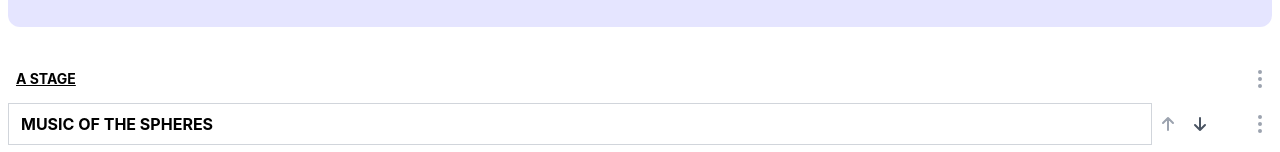
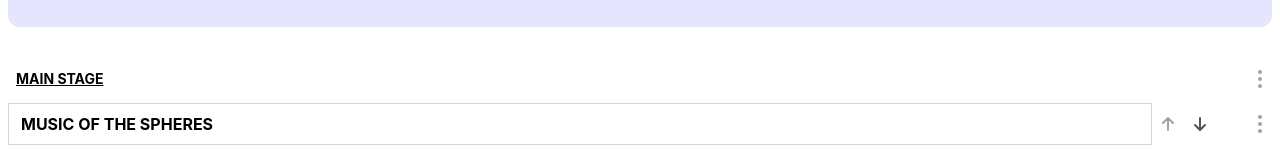
Before and after one commit to wouter173/coldplayxtra-setlist, a Next.js app: page /editor in a window 1280 px wide. Shown: the part 371-523 px from the top of the page. Built offline with nearby package versions, Linux system fonts and the light colour scheme.

Commit message:
rename 'A Stage' 'Main Stage'

```diff
--- a/src/data/template.ts
+++ b/src/data/template.ts
@@ -3,7 +3,7 @@
 export const template = () => [
   {
     id: GenerateID(),
-    name: 'A Stage',
+    name: 'Main Stage',
     songs: [
       { id: GenerateID(), name: 'Music Of The Spheres', customInfo: [] },
       { id: GenerateID(), name: 'Higher Power', customInfo: [] },
@@ -25,7 +25,7 @@
   },
   {
     id: GenerateID(),
-    name: 'A Stage',
+    name: 'Main Stage',
     songs: [
       { id: GenerateID(), name: 'Magic', customInfo: ['acoustic'] },
       { id: GenerateID(), name: 'Yellow', customInfo: ['acoustic'] },
```
